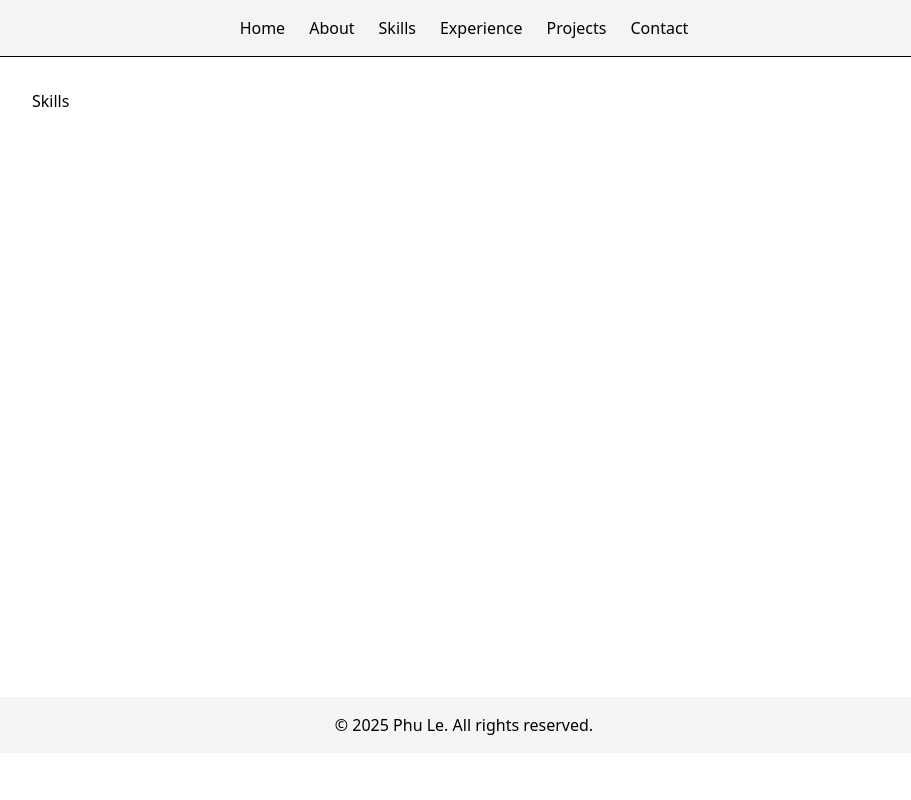
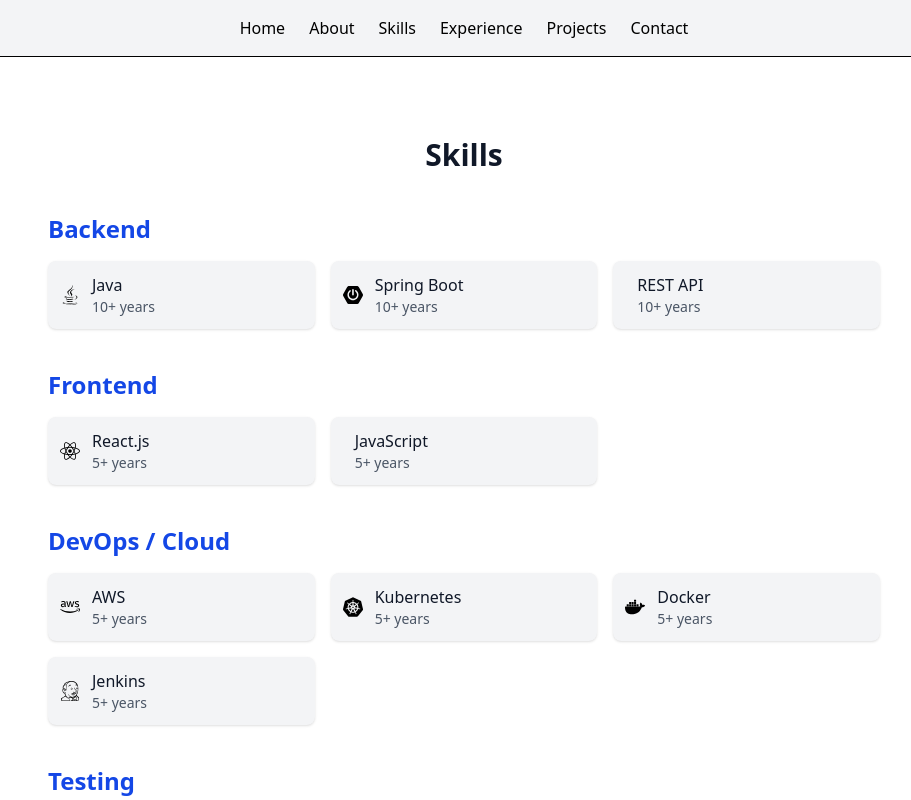
Before and after one commit to uyphu/meetphule.dev, a React (Vite) app: page /skills in a window 1280 px wide. Shown: the top 800 px of the page, without its empty margins (176-1087 px from the left). Built offline with nearby package versions, Linux system fonts and the light colour scheme.

Commit message:
[MPL-20] Add skill set and level

```diff
--- a/package.json
+++ b/package.json
@@ -13,6 +13,7 @@
     "@tailwindcss/vite": "^4.1.5",
     "react": "^19.1.0",
     "react-dom": "^19.1.0",
+    "react-icons": "^5.5.0",
     "react-router-dom": "^7.5.3"
   },
   "devDependencies": {
--- /dev/null
+++ b/src/components/SkillCard.tsx
@@ -0,0 +1,21 @@
+// src/components/SkillCard.tsx
+import React from "react";
+import type { Skill } from "../types/Skill";
+
+interface Props {
+  skill: Skill;
+}
+
+const SkillCard: React.FC<Props> = ({ skill }) => {
+  return (
+    <div className="flex items-center gap-3 p-3 bg-gray-100 dark:bg-gray-800 rounded-lg shadow">
+      <div className="text-xl">{skill.icon}</div>
+      <div className="flex flex-col">
+        <span className="font-medium text-gray-900 dark:text-white">{skill.name}</span>
+        <span className="text-sm text-gray-600 dark:text-gray-400">{skill.level}</span>
+      </div>
+    </div>
+  );
+};
+
+export default SkillCard;
--- /dev/null
+++ b/src/components/SkillsSection.tsx
@@ -0,0 +1,62 @@
+// src/components/SkillsSection.tsx
+import React from "react";
+import SkillCard from "./SkillCard";
+import { FaJava, FaReact, FaAws } from "react-icons/fa";
+import { SiSpringboot, SiPostgresql, SiDocker, SiKubernetes, SiJenkins } from "react-icons/si";
+import type { SkillCategory } from "../types/Skill";
+
+const skillCategories: SkillCategory[] = [
+  {
+    category: "Backend",
+    skills: [
+      { name: "Java", icon: <FaJava />, level: "10+ years" },
+      { name: "Spring Boot", icon: <SiSpringboot />, level: "10+ years" },
+      { name: "REST API", level: "10+ years" },
+    ],
+  },
+  {
+    category: "Frontend",
+    skills: [
+      { name: "React.js", icon: <FaReact />, level: "5+ years" },
+      { name: "JavaScript", level: "5+ years" },
+    ],
+  },
+  {
+    category: "DevOps / Cloud",
+    skills: [
+      { name: "AWS", icon: <FaAws />, level: "5+ years" },
+      { name: "Kubernetes", icon: <SiKubernetes />, level: "5+ years" },
+      { name: "Docker", icon: <SiDocker />, level: "5+ years" },
+      { name: "Jenkins", icon: <SiJenkins />, level: "5+ years" },
+    ],
+  },
+  {
+    category: "Testing",
+    skills: [
+      { name: "Postman", icon: <SiPostgresql />, level: "5+ years" },
+      { name: "WebdriverIO", level: "3+ years" },
+    ],
+  },
+];
+
+const SkillsSection: React.FC = () => {
+  return (
+    <section className="py-12 px-4 max-w-5xl mx-auto">
+      <h2 className="text-3xl font-bold text-center mb-10 text-gray-900 dark:text-white">Skills</h2>
+      <div className="space-y-10">
+        {skillCategories.map((category, index) => (
+          <div key={index}>
+            <h3 className="text-2xl font-semibold mb-4 text-blue-700 dark:text-blue-400">{category.category}</h3>
+            <div className="grid grid-cols-1 sm:grid-cols-2 md:grid-cols-3 gap-4">
+              {category.skills.map((skill, i) => (
+                <SkillCard key={i} skill={skill} />
+              ))}
+            </div>
+          </div>
+        ))}
+      </div>
+    </section>
+  );
+};
+
+export default SkillsSection;
--- a/src/pages/Skills.tsx
+++ b/src/pages/Skills.tsx
@@ -1,2 +1,13 @@
-const Skills = () => <h1>Skills</h1>;
+// src/pages/Skills.tsx
+import React from "react";
+import SkillsSection from "../components/SkillsSection";
+
+const Skills: React.FC = () => {
+  return (
+    <main className="bg-white dark:bg-gray-900">
+      <SkillsSection />
+    </main>
+  );
+};
+
 export default Skills;
--- /dev/null
+++ b/src/types/Skill.ts
@@ -0,0 +1,11 @@
+// src/types/Skill.ts
+export interface Skill {
+    name: string;
+    icon?: React.ReactNode;
+    level: string; // e.g., "10+ years", "Advanced"
+  }
+
+  export interface SkillCategory {
+    category: string;
+    skills: Skill[];
+  }
```
Also changed, not shown: 1 other file (tests, documents, lock files or other folders).
